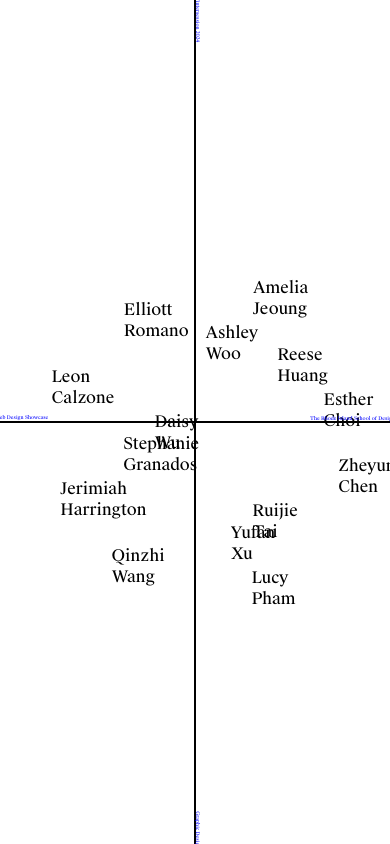
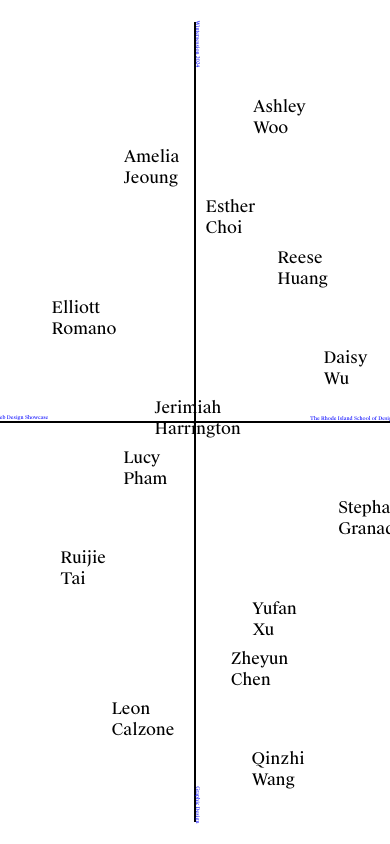
Before and after one commit to vanarnamc/class-online, a plain HTML site: page index.html in a window 390 px wide. Drawn offline with Linux system fonts and the light colour scheme.

Commit message:
js update

```diff
--- a/script.js
+++ b/script.js
@@ -1,7 +1,22 @@
 let temp = ``;
-let strings = ['some random string', 'yet another random string thing', 'who is', '1237918245'];
 let angleIncrement = Math.PI * (3 - Math.sqrt(5)); // Golden angle in radians for even distribution
-let spread = 40; // Adjust spread to avoid overlap
+
+// Determine if the device is mobile based on viewport width
+function isMobile() {
+    return window.innerWidth <= 600; // Example breakpoint, adjust as needed
+}
+
+let spread = 40; // Default spread
+let spreadY = isMobile() ? 90 : 40; // Increase vertical spread on mobile
+
+// Function to shuffle an array using the Fisher-Yates shuffle algorithm
+function shuffleArray(array) {
+    for (let i = array.length - 1; i > 0; i--) {
+        const j = Math.floor(Math.random() * (i + 1));
+        [array[i], array[j]] = [array[j], array[i]]; // Swap elements
+    }
+}
+
 let namesAndLinks = [
     { name: 'Amelia Jeoung', link: 'link-amelia.html' },
     { name: 'Elliott Romano', link: 'link-elliott.html' },
@@ -19,6 +34,10 @@ let namesAndLinks = [
     { name: 'Lucy Pham', link: 'link-lucy.html' }
 ];
 
+// Shuffle the namesAndLinks array before distributing them
+shuffleArray(namesAndLinks);
+
+// Distribute names with the shuffled array
 for (let i = 0; i < namesAndLinks.length; i++) {
     let y = (i / namesAndLinks.length) * 2 - 1 + (1 / namesAndLinks.length);
     let radius = Math.sqrt(1 - y * y); // radius at y
@@ -29,7 +48,7 @@ for (let i = 0; i < namesAndLinks.length; i++) {
     let z = Math.sin(theta) * radius * spread;
 
     temp += `
-        <div class="floater-container" style="transform: translate3d(${x}vmin,${y * spread}vmin,${z}vmin)">
+        <div class="floater-container" style="transform: translate3d(${x}vmin,${y * spreadY}vmin,${z}vmin)">
             <div class="floater-content">
                 <a href="${namesAndLinks[i].link}" style="color: black;">${namesAndLinks[i].name}</a>
             </div>
@@ -43,12 +62,6 @@ content.innerHTML += temp;
 let container = document.querySelector('.container');
 let rot = [0, 0];
 let pos = [0, 0];
-
-container.addEventListener('mousemove', mouse3d);
-
-// Updated to handle touch events properly with `preventDefault` and passive listener
-container.addEventListener('touchmove', touch3d, { passive: false });
-
 let isUpdating = false;
 
 function mouse3d(e) {
@@ -73,10 +86,12 @@ function touch3d(e) {
     }
 }
 
+container.addEventListener('mousemove', mouse3d);
+container.addEventListener('touchmove', touch3d, { passive: false });
 
 let acc = 10;
 function mainLoop() {
-    requestAnimationFrame(mainLoop); // Use requestAnimationFrame for smoother animations
+    requestAnimationFrame(mainLoop);
 
     let targets = [pos[0] * 30, pos[1] * 30];
     let delta = [targets[0] - rot[0], targets[1] - rot[1]];
@@ -87,14 +102,5 @@ function mainLoop() {
 
     content.style.transform = `rotateX(${rot[1]}deg) rotateY(${-rot[0]}deg)`;
 }
-requestAnimationFrame(mainLoop); // Start the animation loop
-
-function updateRotation() {
-    // This function is triggered by touch movement to update the rotation immediately
-    // It's defined for clarity but its code is already within mainLoop,
-    // which continuously updates rotation based on `pos`.
-    // If you want to decouple rotation logic for touch, you might call this
-    // function directly from `touch3d`.
-}
 
 mainLoop(); // Start the animation loop
--- a/style.css
+++ b/style.css
@@ -205,6 +205,6 @@ a:hover {
 		width: 400px;
     }
 	.y1, .y2, .y3, .z1, .z2, .z3 {
-		height: 850px;
+		height: 800px;
 	}
 }
```
